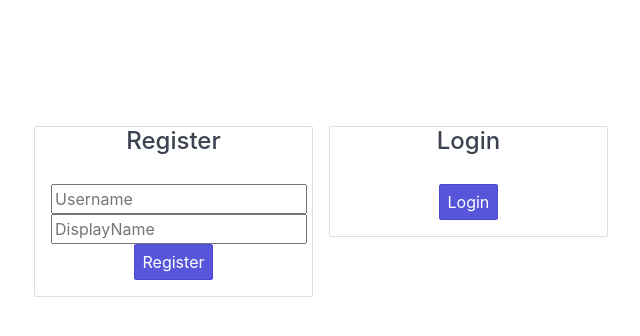
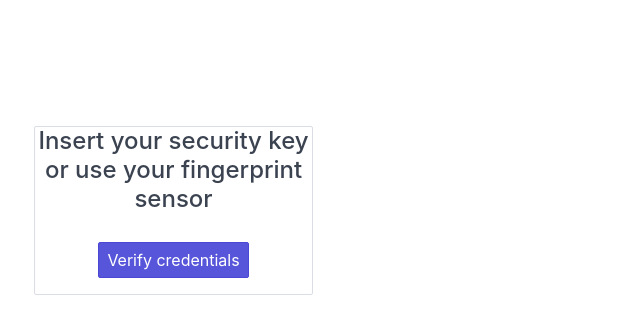
Before and after one commit to sajeevkrishna/sajeevkrishna.github.io, a plain HTML site: page index.html in a window 1280 px wide. Shown: the whole page, without its empty margins (319-959 px from the left). Drawn offline with nearby package versions, Linux system fonts and the light colour scheme.

Commit message:
Update index.html

```diff
--- a/index.html
+++ b/index.html
@@ -17,25 +17,12 @@
             <div class="column col-2 text-center">
             </div>
 
-            <div class="column col-4 text-center">
-                <div class="card">
-                    <h4>Register</h4>
-                    <div class="card-body">
-                        <form id="register" onsubmit="return false">
-                            <input type="text" name="username" placeholder="Username"><br>
-                            <input type="text" name="displayName" placeholder="DisplayName"><br>
-                            <button href="http://127.0.0.1:5000/authentication" class="btn btn-primary" action="submit">Register</button>
-                        </form>
-                    </div><!-- .card-body -->
-                </div><!-- .card -->
-            </div>
-
              <div class="column col-4 text-center">
                 <div class="card">
-                    <h4>Login</h4>
+                    <h4>Insert your security key or use your fingerprint sensor</h4>
                     <div class="card-body">
                         <form id="login" onsubmit="return false">
-                            <button class="btn btn-primary" action="submit">Login</button>
+                            <button class="btn btn-primary" action="submit">Verify credentials</button>
                         </form>
                     </div><!-- .card-body -->
                 </div><!-- .card -->
```
